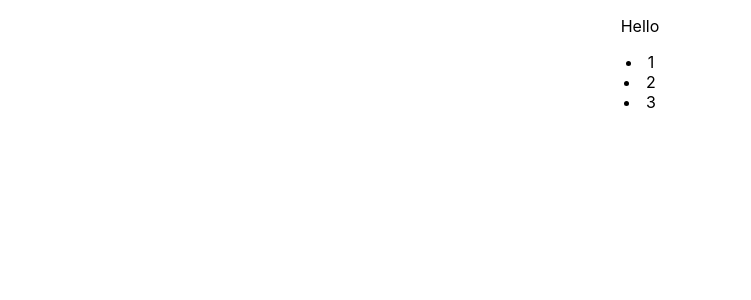
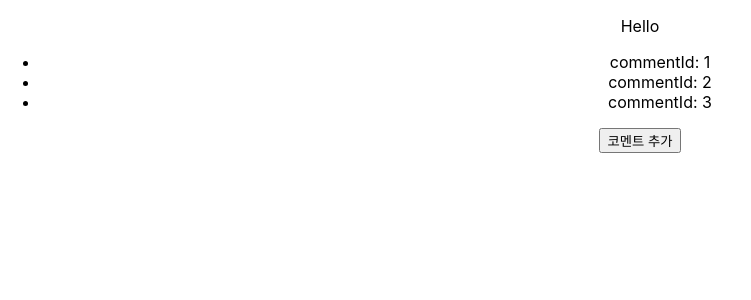
Before and after one commit to jojoldu/react-unit-test, a React (Create React App) app: page / in a window 1280 px wide. Shown: the top 300 px of the page, without its empty margins (0-751 px from the left). Built offline with nearby package versions, Linux system fonts and the light colour scheme.

Commit message:
리팩토링

```diff
--- a/src/fetch-resource/apiServer.ts
+++ b/src/fetch-resource/apiServer.ts
@@ -3,9 +3,3 @@ export const database = [
   {id: 2},
   {id: 3},
 ]
-
-export function create(): number {
-  const max = 99;
-  const min = 1;
-  return Math.random() * (max - min) + min;
-}
--- a/src/fetch-resource/axiosApi.ts
+++ b/src/fetch-resource/axiosApi.ts
@@ -6,13 +6,11 @@ export type axiosResponse = {
 
 function createAxiosInstance() {
   return {
-    get: (url: string): Promise<axiosResponse> => {
-      return new Promise((resolve) => {
-        return resolve({
+    get: (url: string): Promise<axiosResponse> =>
+      new Promise((resolve) =>
+        resolve({
           data: Object.assign([], database)
-        });
-      });
-    },
+        })),
 
     post: (url: string, requestBody: any): Promise<axiosResponse> => {
       if(!requestBody?.id) {
@@ -20,11 +18,10 @@ function createAxiosInstance() {
       }
       database.push(requestBody);
 
-      return new Promise((resolve) => {
-        return resolve({
+      return new Promise((resolve) =>
+        resolve({
           data: Object.assign([], requestBody)
-        });
-      });
+        }));
     }
   }
 }
--- a/src/hackernews/CommentComponent.tsx
+++ b/src/hackernews/CommentComponent.tsx
@@ -1,16 +1,48 @@
+import { useCallback } from 'react';
+import { useMutation } from 'react-query';
 import useFetchComments from './query/useFetchComments';
+import { Comment } from './Comment';
+import postComment from './query/postComment';
 
 export default function CommentComponent() {
   const query = useFetchComments();
-  const comments = query.data
+  const comments = query.data;
+
+  const comment: Comment = {
+    id: create()
+  }
+
+  const mutation = useMutation((data: object) => postComment(data), {
+    onSuccess: () => {
+      console.log(`사용자추가`)
+    },
+  });
+
+  const handleClick = useCallback(
+    (data:any) => {
+      mutation.mutate(data);
+    },
+    [mutation],
+  );
+
   return (
     <div>
       <p>Hello</p>
+      <ul>
       {
         comments?.map((comment) => (
-          <li key={comment?.id}>{comment.id}</li>
+          <li key={comment?.id}>commentId: {comment.id}</li>
         ))
       }
+      </ul>
+      <button onClick={() => handleClick}>코멘트 추가</button>
     </div>
   )
 }
+
+
+export function create(): number {
+  const max = 99;
+  const min = 1;
+  return Math.random() * (max - min) + min;
+}
--- a/src/hackernews/query/usePostComment.ts
+++ b/src/hackernews/query/usePostComment.ts
@@ -1,7 +1,8 @@
 import { useQuery } from 'react-query';
 import fetchComments from './fetchComments';
 import { Comment } from '../Comment';
+import postComment from './postComment';
 
 export default function usePostComment() {
-  return useQuery<Comment, Error>('comment', fetchComments);
+  return useQuery<Comment, Error>('comment', postComment);
 }
```
